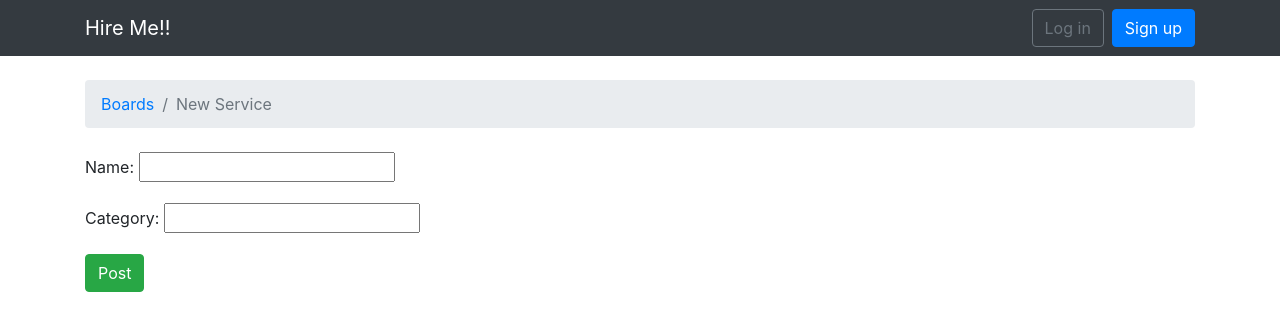
After one commit to chunky2808/Hire-Me, a Django app: page /services/new/ in a window 1280 px wide. The commit adds this page. Shown: the top 331 px of the page. Run offline with Django 3.2, Linux system fonts and the light colour scheme; data comes from the database, SQL or seed files in the repository; both versions use the stored data as it was after the commit; some libraries are stand-ins or nearby versions; some web fonts are replaced.

Commit message:
Added New

```diff
--- /dev/null
+++ b/hire/forms.py
@@ -0,0 +1,9 @@
+from django import forms
+from .models import Services
+
+class NewTopicForm(forms.ModelForm):
+    #category = forms.CharField(widget=forms.Textarea(), max_length=400)
+
+    class Meta:
+        model = Services
+        fields = ['name','category']
--- a/hire/views.py
+++ b/hire/views.py
@@ -1,8 +1,10 @@
 from django.contrib.auth.forms import UserCreationForm
+from django.contrib.auth.models import User
 from django.shortcuts import render,redirect
 from django.http import HttpResponse
 from django.shortcuts import render,get_object_or_404,redirect
 from .models import Services,Service_category
+from .forms import NewTopicForm
 
 def home(request):
 	ser = Services.objects.all()
@@ -15,3 +17,20 @@ def list_services(request, pk):
 	#print(pk)
 	#print(li.name)
 	return render(request,'list_service.html',{'list':li , 'service' :ser})
+
+
+def add_service(request):
+	ser = Services.objects.all()
+	user = User.objects.first()
+	if request.method == 'POST':
+		form = NewTopicForm(request.POST)
+		if form.is_valid():
+			new = form.save(commit=False)
+			#new.name = name
+            # new.category = category
+			new.save()
+            # topic.save()
+			return render(request,'service.html',{'services':ser})  # TODO: redirect to the created topic page
+	else:
+		form = NewTopicForm()
+	return render(request, 'new_service.html', {'services':ser , 'form' : form})
--- a/src/urls.py
+++ b/src/urls.py
@@ -26,5 +26,5 @@ urlpatterns = [
     url(r'^logout/$', auth_views.LogoutView.as_view(), name='logout'),
     url(r'^services/$', hire_views.home, name='home'),
     url(r'^services/(?P<pk>\d+)/$', hire_views.list_services, name='serve_list'),
-
+    url(r'^services/new/$', hire_views.add_service, name='new_service'),
 ]
--- a/templates/base.html
+++ b/templates/base.html
@@ -26,14 +26,14 @@
                   <div class="dropdown-menu dropdown-menu-right" aria-labelledby="userMenu">
                     <a class="dropdown-item" href="#">My account</a>
                     <div class="dropdown-divider"></div>
-                    <a class="dropdown-item" href="#">Log out</a>
+                    <a class="dropdown-item" href="{% url 'logout' %}">Log out</a>
                   </div>
                 </li>
               </ul>
             {% else %}
               <form class="form-inline ml-auto">
-                <a href="#" class="btn btn-outline-secondary">Log in</a>
-                <a href="#" class="btn btn-primary ml-2">Sign up</a>
+                <a href="{% url 'login' %}" class="btn btn-outline-secondary">Log in</a>
+                <a href="{% url 'signup' %}" class="btn btn-primary ml-2">Sign up</a>
               </form>
             {% endif %}
           </div>
--- /dev/null
+++ b/templates/new_service.html
@@ -0,0 +1,16 @@
+{% extends 'base.html' %}
+
+{% block title %}Start a New Service{% endblock %}
+
+{% block breadcrumb %}
+  <li class="breadcrumb-item"><a href="#">Boards</a></li>
+  <li class="breadcrumb-item active">New Service</li>
+{% endblock %}
+
+{% block content %}
+  <form method="post">
+    {% csrf_token %}
+    {{ form.as_p }}
+    <button type="submit" class="btn btn-success">Post</button>
+  </form>
+{% endblock %}
--- a/templates/service.html
+++ b/templates/service.html
@@ -6,6 +6,8 @@
        {% endblock %}
 	 {% block content %}
 
+  <a href = "{% url 'new_service' %}">  <button type="submit" class="btn btn-success">New</button></a>
+    <p></p>
     <table class="table">
         <thead class="thead-inverse">
           <tr>
```
Also changed, not shown: db.sqlite3.
